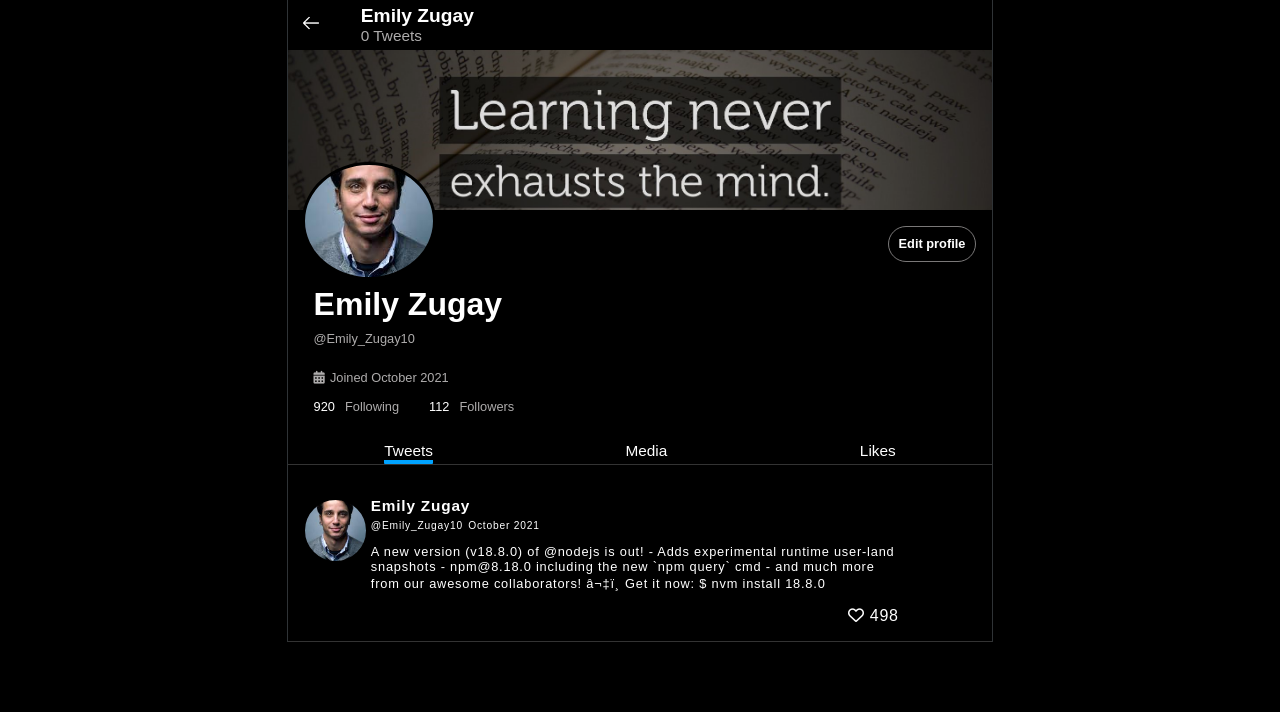
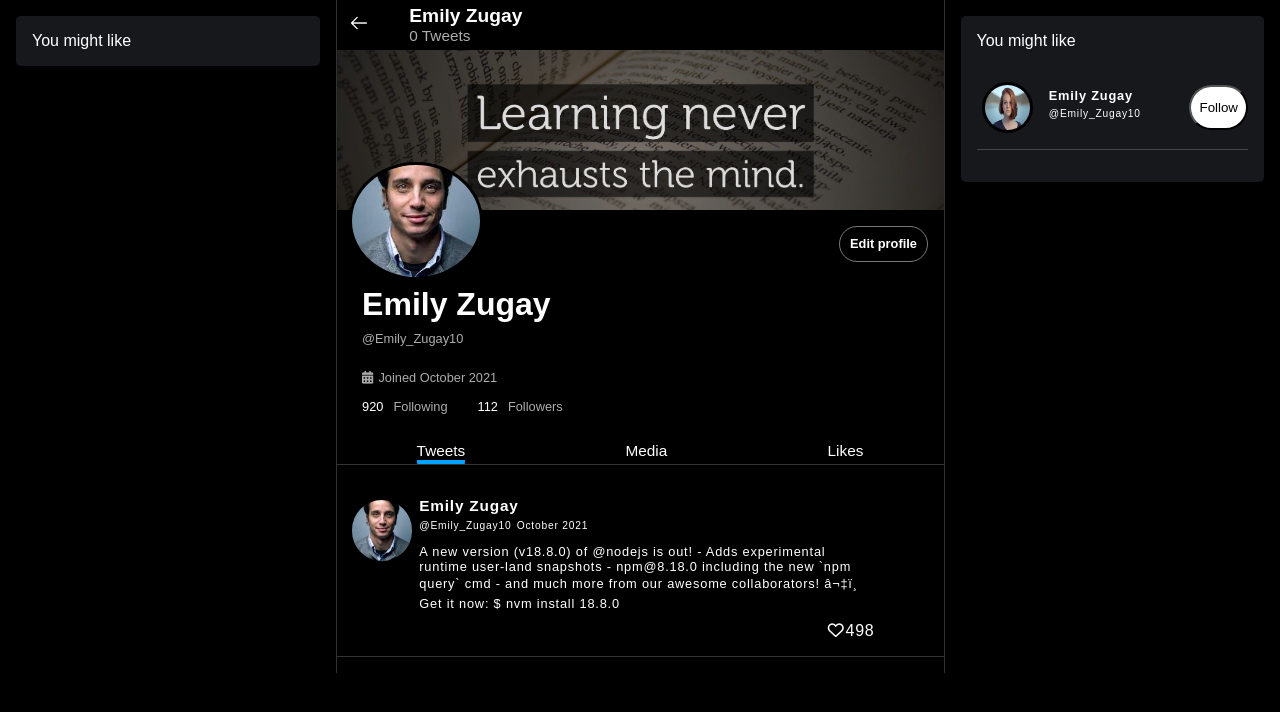
Before and after one commit to aliShouman0/twitter-clone, a PHP site: page / in a window 1280 px wide. Shown: the top 712 px of the page. Run offline with PHP 8.4, Linux system fonts and the light colour scheme.

Commit message:
You might like

```diff
--- a/index.html
+++ b/index.html
@@ -12,6 +12,19 @@
 <body id="body">
   <!-- overlay for edit profile -->
   <div id="overlay" class="overlay d-none"></div>
+
+  <div class="page">
+
+    <!-- left side bar -->
+    <div class="left-container">
+      <div class="left-content">
+        <p class="container-title">You might like</p>
+
+
+      </div>
+    </div>
+
+    <!-- tweets and info -->
     <div class="container">
 
       <div class="header">
@@ -102,7 +115,6 @@
           </div>
         </div>
       </div>
-
 
       <!--liked tweets      -->
       <div id="liked_tweet" class="tweets-container d-none ">
@@ -210,9 +222,30 @@
                 <option value="2001">2001</option>
                 <option value="2002">2002</option>
                 <option value="2003">2003</option>
+              </select>
             </div>
           </form>
         </div>
+      </div>
+    </div>
+
+    <!-- right -->
+    <!-- pepole You might like -->
+    <div class="right-container">
+      <div class="right-content">
+        <p class="container-title">You might like</p>
+        <div class="user-tweet might-like">
+          <img src="assets/photo-1438761681033-6461ffad8d80.jpeg" class="otherUserPhoto samll xsmall">
+          <div class="tweet-info">
+            <h4 class="fullName">Emily Zugay</h4>
+            <span class="userName">@Emily_Zugay10</span>
+          </div>
+          <button class="btn-follow">Follow</button>
+        </div>
+      </div>
+    </div>
+
+
   </div>
   <script src="scripts/index.js"></script>
 </body>
--- a/styles/styles.css
+++ b/styles/styles.css
@@ -18,10 +18,32 @@ body {
   transition: all 0.5s ease-in-out;
 }
 
+.page {
+  display: flex;
+  width: 100%;
+  justify-content: center;
+}
+
+/* right aside */
+.right-container,
+.left-container {
+  color: white;
+  margin: 1rem;
+  width: 25%;
+}
+
+.right-content,
+.left-content {
+  background-color: rgb(22, 24, 28);
+  height: auto;
+  padding: 1rem;
+  border-radius: 5px;
+}
+
 /* the big rectangle  whole page */
 .container {
-  width: 55%;
-  margin: 0 auto;
+  width: 50%;
+  /* margin: 0 auto;  */
   border: 1px solid rgb(47, 51, 54);
   border-top: none;
   border-bottom: none;
@@ -74,6 +96,7 @@ body {
   position: relative;
   max-height: 30vh;
 }
+
 .profilePhoto-container .profilePhoto-big {
   background: url("../assets/profile.jpg");
   height: 10rem;
@@ -239,6 +262,10 @@ body {
   color: rgb(138, 43, 43, 0.8);
 }
 
+.nb-like i {
+  width: 1vw;
+}
+
 .tweet-media {
   border-radius: 5px;
   max-height: 30rem;
@@ -290,7 +317,8 @@ body {
   padding: 1rem;
 }
 
-.edit-container .btn-save {
+.edit-container .btn-save,
+.btn-follow {
   background-color: white;
   color: black;
   font-weight: bolder;
@@ -302,7 +330,8 @@ body {
   transition: all 0.3s ease-in-out;
 }
 
-.edit-container .btn-save:hover {
+.edit-container .btn-save:hover,
+.btn-follow:hover {
   background-color: rgba(91, 112, 131, 0.2);
   color: white;
 }
@@ -401,7 +430,38 @@ input[type="number"] {
   padding-top: 10px;
 }
 
+.might-like .xsmall {
+  height: 2.8rem;
+  width: 2.8rem;
+  border-radius: 100%;
+}
+
+.might-like .tweet-info{
+  padding-top: 0.5vw;
+}
+
+.might-like .fullName {
+  font-size: 1vw;
+}
+.might-like .userName {
+  font-size: 0.8vw;
+}
+
+.might-like .btn-follow {
+  font-weight: lighter;
+  padding: 0.5rem;
+  border-radius: 50px;
+  margin: 0.2rem;
+  margin-right: auto;
+  cursor: pointer;
+  transition: all 0.3s ease-in-out;
+}
+
 @media only screen and (max-width: 980px) {
+  .container {
+    margin: 0 auto;
+  }
+
   .profile-info .btn {
     font-size: 1.5vw;
   }
@@ -428,15 +488,39 @@ input[type="number"] {
   .tweet-text {
     font-size: 2vw;
   }
+/*
+  .otherUserPhoto {
+    height: 4rem;
+    width: 4rem;
+    margin-left: 2%;
+    border-radius: 100%;
+    border: 3px solid black;
+  } */
 
-  .profilePhoto-circle.samll {
+  .profilePhoto-circle {
     height: 5rem;
     width: 5rem;
+    top: 4rem;
+  }
+
+  .profilePhoto-container .profilePhoto-big {
+    height: 7rem;
+    width: 100%;
+  }
+
+  .profilePhoto-circle.samll,.otherUserPhoto {
+    height: 3rem;
+    width: 3rem;
   }
 
   .edit-container {
     height: 70%;
     width: 80vw;
+  }
+
+  .nb-like span {
+    margin-left: 1rem;
+    font-size: 2vw;
   }
 
   .edit-container .input,
@@ -452,4 +536,8 @@ input[type="number"] {
   .edit-container .date > p {
     margin-left: 20%;
   }
+
+  .right-container,.left-container {
+    display: none;
+  }
 }
```
Lines whose indentation alone changed are shown as unchanged.
